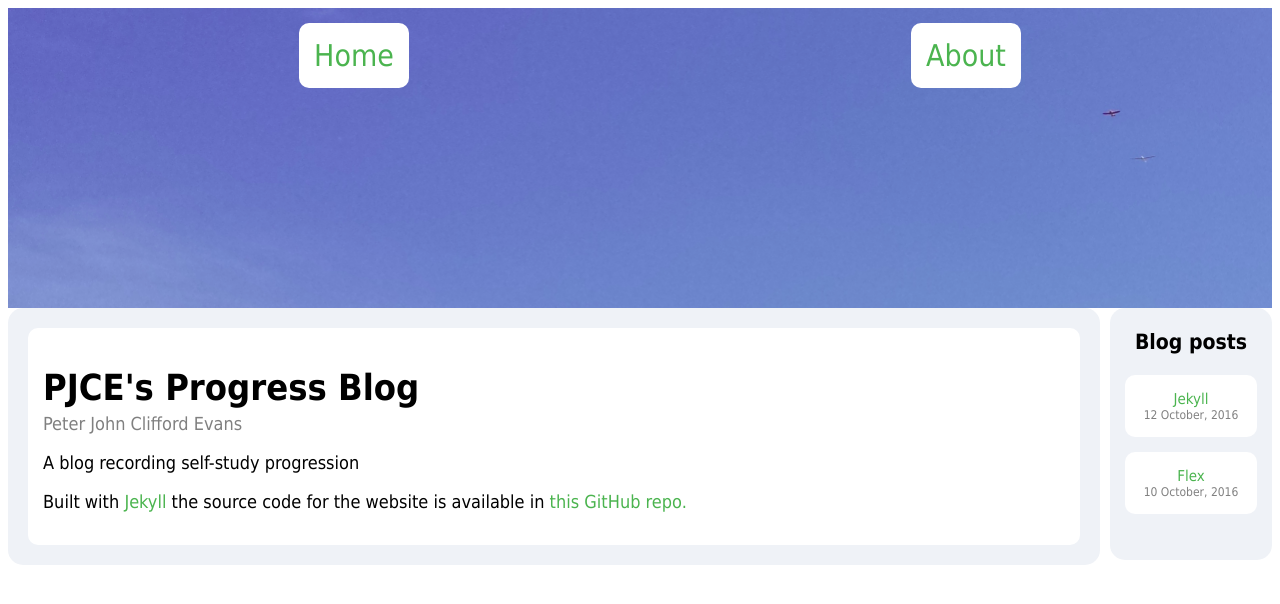
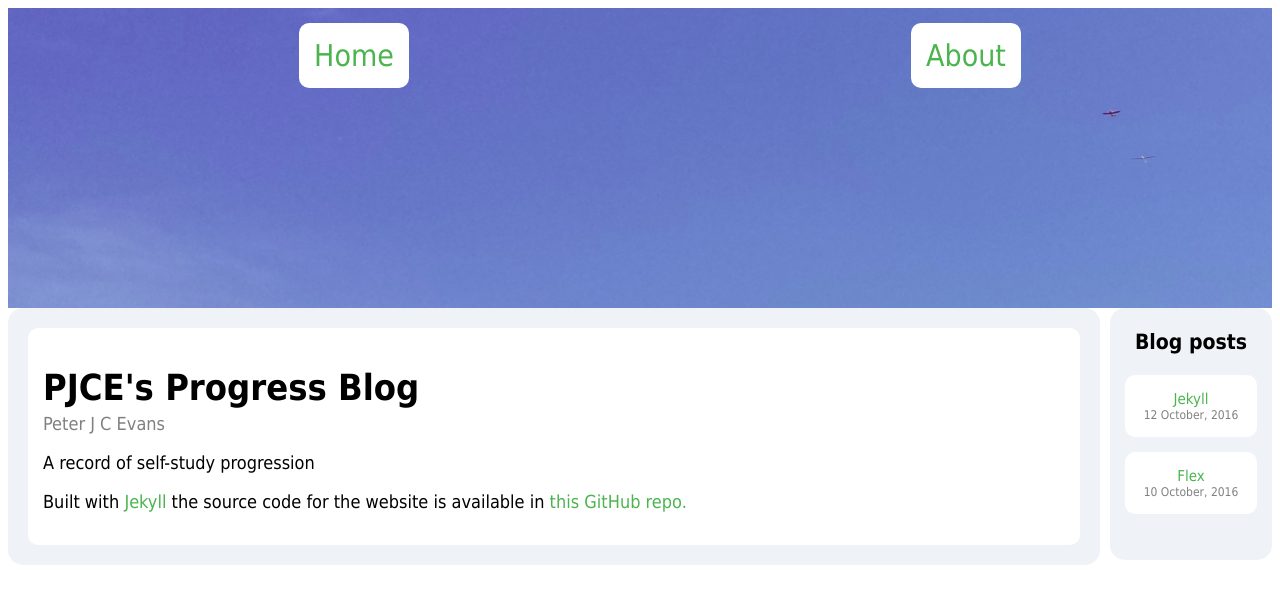
Before and after one commit to pjcevans/homepage-1.0-deprecated, a Jekyll site: the page built from index.html, in a window 1280 px wide. Shown: the top 604 px of the page. Built offline with Jekyll 4.4.1, drawn with Linux system fonts in a browser that asks for light colours.

Commit message:
fixed typos

```diff
--- a/_posts/2016-10-10-flex.markdown
+++ b/_posts/2016-10-10-flex.markdown
@@ -14,7 +14,7 @@
 
 Flex represents to some the long overdue solution to the [Holy Grail](https://en.wikipedia.org/wiki/Holy_Grail_(web_design)) of web design problem, an "ideal" form of website that was very difficult or impossible to completely produce using the block model. [This article](https://philipwalton.github.io/solved-by-flexbox/demos/holy-grail/) by [Philip Walton](https://philipwalton.com/) gives a brief walkthrough of how to use Flex to achieve this form effective layouts that can scale well on different devices. It's definitely worth a try as the simplicity with which an adaptive layout can be constructed is pretty amazing.
 
-The only downside is that supporting older browsers
+The only downside is that supporting older browsers looks like it could be a challenge, particularly when it comes to something important as layout. Providing appropriate fallback when using a Flex layout is an area for further investigation.
 
 possibly useful: http://the-echoplex.net/flexyboxes/
 
--- a/index.html
+++ b/index.html
@@ -6,8 +6,8 @@
 <div>
   <div>
   <h1>PJCE's Progress Blog</h1>
-  <p class="metadata">Peter John Clifford Evans</p>
-  <p>A blog recording self-study progression</p>
+  <p class="metadata">Peter J C Evans</p>
+  <p>A record of self-study progression</p>
   <p>Built with <a href="https://jekyllrb.com/">Jekyll</a> the source code for the website is available in <a href="https://github.com/pjcevans/pjcevans.github.io">this GitHub repo.</a></p>
 
   </div>
```
